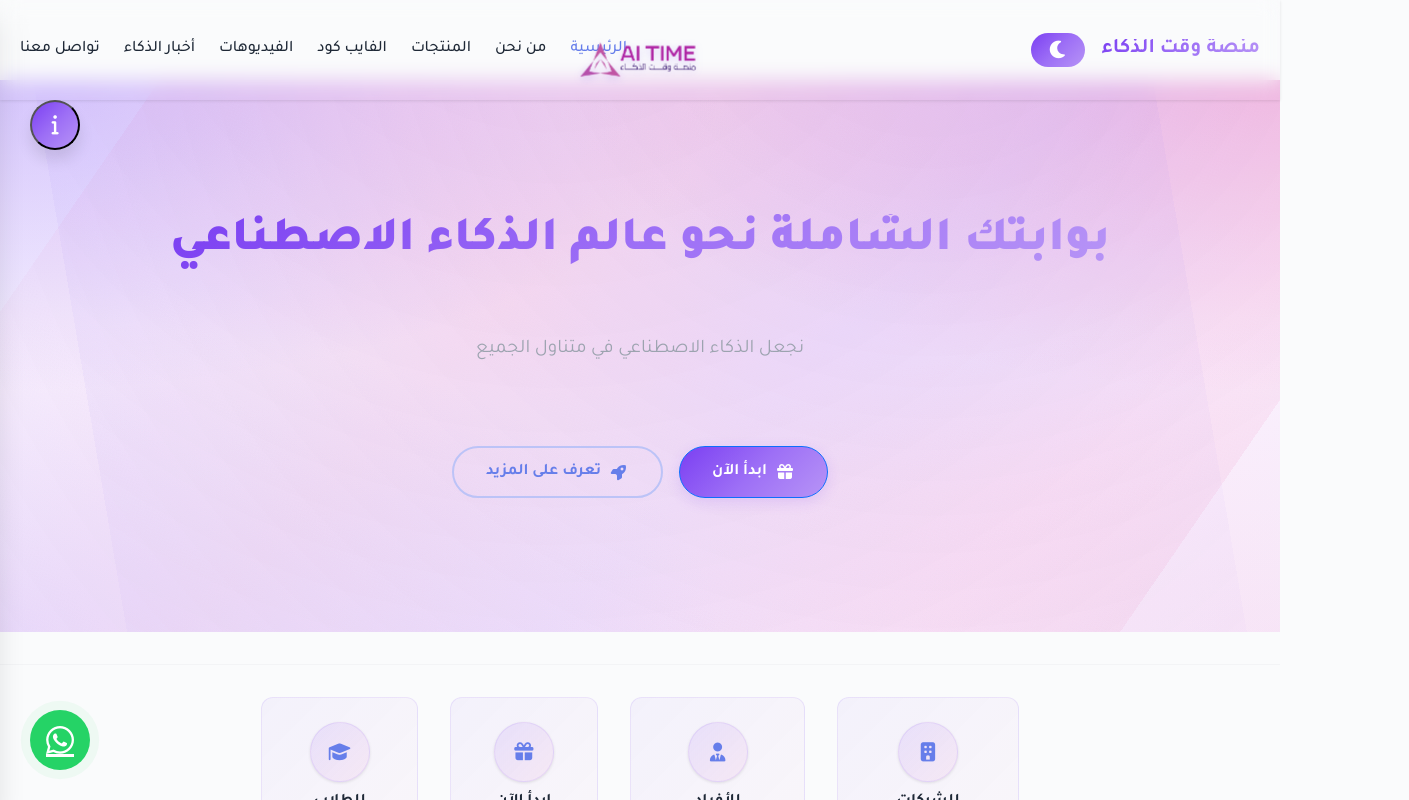
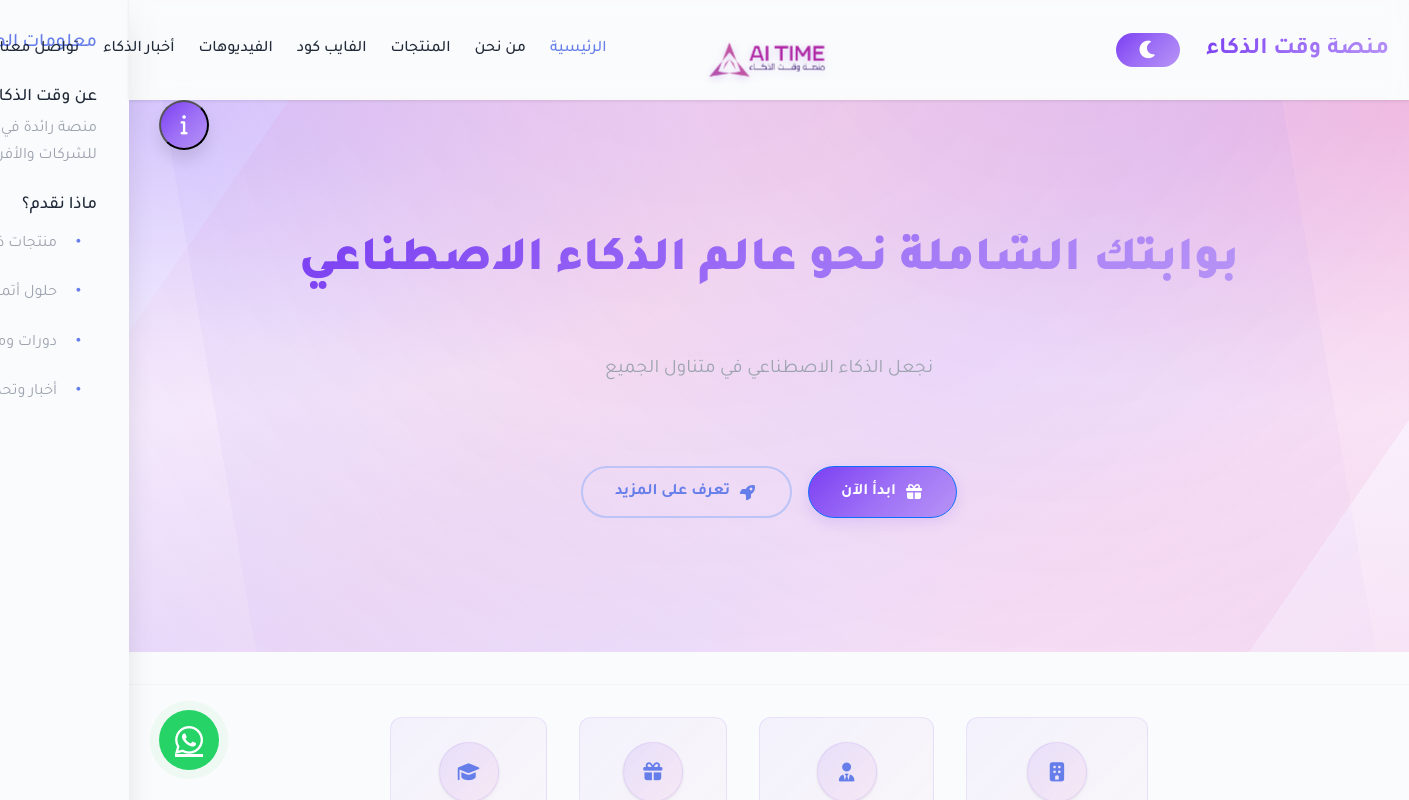
Before and after one commit to Remotework21/AI-Time, a React (Vite) app: page / in a window 1280 px wide. Shown: the top 800 px of the page, 1409 px wide, since content can reach past the window. Built offline with nearby package versions, Linux system fonts and the light colour scheme.

Commit message:
fixing header spacing, hero margin gap

```diff
--- a/src/styles/header.css
+++ b/src/styles/header.css
@@ -2,7 +2,7 @@
 
 .header {
   background: var(--black);
-  position: fixed;
+  position:sticky;
   top: 0;
   width: 100%;
   z-index: 2000;
@@ -41,7 +41,7 @@
 }
 
 .logo-text {
-  font-size: 1.3rem;
+  font-size: 1.5rem;
   font-weight: 700;
   background: var(--primary-gradient);
   -webkit-background-clip: text;
@@ -55,7 +55,8 @@
   background: var(--primary-gradient);
   border: none;
   color: white;
-  padding: 0.5rem 1rem;
+  padding: 0.5rem 1.3rem;
+  margin-right: 10px;
   border-radius: 50px;
   cursor: pointer;
   font-size: 1.1rem;
@@ -114,6 +115,7 @@
   display: flex;
   gap: 1.5rem;
   align-items: center;
+  margin-right: 510px;
 }
 
 .nav-link {
--- a/src/styles/home.css
+++ b/src/styles/home.css
@@ -9,7 +9,6 @@
 
 /* Hero Section */
 .hero {
-  margin-top: 80px;
   padding: 6rem 0;
   background: radial-gradient(
       ellipse at top left,
@@ -1060,7 +1059,6 @@
 @media (max-width: 991px) {
   /* Hero Section */
   .hero {
-    margin-top: 80px;
     padding: 4rem 0;
   }
 
```
